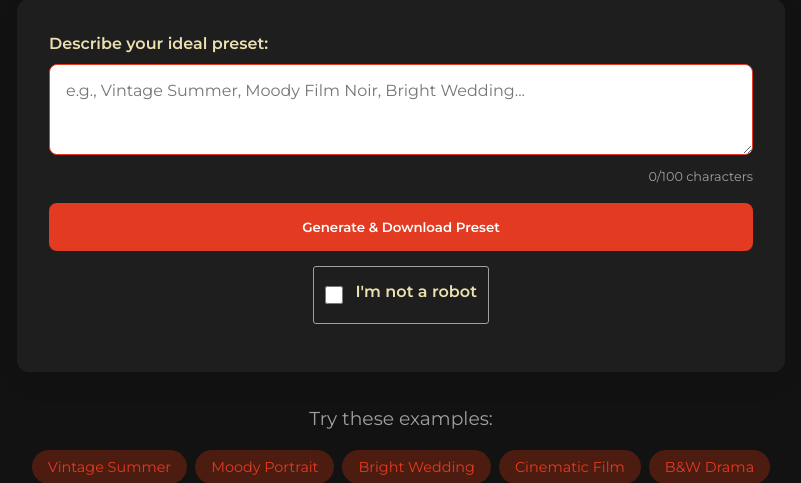
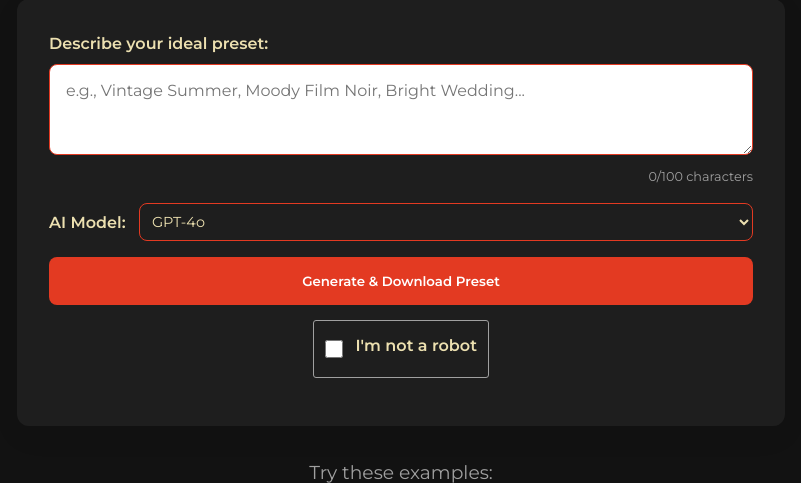
Before and after one commit to FUTC-Coding/preset-generator, a Flask app: page / in a window 1280 px wide. Shown: the part 237-720 px from the top of the page, without its empty margins (239-1040 px from the left). Run offline with Flask 3, Linux system fonts and the light colour scheme.

Commit message:
added model selection

```diff
--- a/app.py
+++ b/app.py
@@ -54,7 +54,13 @@ def get_challenge():
 @app.route('/generate-preset', methods=['POST'])
 def generate_preset():
     # Get theme from request
-    theme = request.form.get('theme')
+    theme = request.form.get("theme")
+    model = request.form.get("model", "gpt-4o")
+
+    # validate models
+    allowed_models = ["gpt-4o", "o4-mini", "gpt-4.1-nano"]
+    if model not in allowed_models:
+        model = "gpt-4o"
 
     # Validate Input
     if not theme:
@@ -85,27 +91,30 @@ def generate_preset():
     except Exception as e:
         return jsonify({"error": f"Failed to process Altcha payload: {str(e)}"}), 400
 
+
+    # Disabled Caching for now
+
     # Check if the preset has already been cached
-    if theme in cached.keys():
-        preset_name = cached[theme]
-        xmp_content = get_cached_preset(preset_name)
-
-        print("outputting cached preset: " + preset_name)
-        print(xmp_content)
-
-        # Add delay before returning cached results to make it less obvious for the user
-        time.sleep(3)
-
-        if xmp_content:
-            return jsonify({
-                "success": True,
-                "preset_name": preset_name,
-                "xmp_content": xmp_content
-            })
+    # if theme in cached.keys():
+    #     preset_name = cached[theme]
+    #     xmp_content = get_cached_preset(preset_name)
+    #
+    #     print("outputting cached preset: " + preset_name)
+    #     print(xmp_content)
+    #
+    #     # Add delay before returning cached results to make it less obvious for the user
+    #     time.sleep(3)
+    #
+    #     if xmp_content:
+    #         return jsonify({
+    #             "success": True,
+    #             "preset_name": preset_name,
+    #             "xmp_content": xmp_content
+    #         })
 
     try:
         # Generate preset
-        jsonData = preset_generator.generate_preset(theme)
+        jsonData = preset_generator.generate_preset(theme, model)
         print(jsonData)
         preset_name = jsonData["Name"]
 
--- a/main.py
+++ b/main.py
@@ -10,10 +10,10 @@ client = OpenAI()
 
 
 @ratelimiter.RateLimiter(max_calls_per_minute=20)
-def generate_preset(theme):
+def generate_preset(theme, model):
     print("generating preset for theme: ", theme)
     response = client.responses.create(
-        model="gpt-4o",
+        model=model,
         input=[
             {"role": "system",
              "content": "You are an award winning photographer, specializing in image editing and manipulation, especially in Adobe Lightroom."
--- a/static/css/style.css
+++ b/static/css/style.css
@@ -617,3 +617,35 @@ body.light-mode .light-mode-image {
     color: var(--error-color);
     font-weight: 600;
 }
+
+/* Model Selection Dropdown */
+.model-selection {
+    margin: 1rem 0;
+    display: flex;
+    align-items: center;
+    gap: 10px;
+}
+
+.model-selection label {
+    margin-bottom: 0;
+    min-width: 80px;
+}
+
+.model-selection select {
+    flex: 1;
+    padding: 0.5rem;
+    border: 1px solid var(--border-color);
+    border-radius: 8px;
+    background-color: var(--card-color);
+    color: var(--text-color);
+    font-family: inherit;
+    font-size: 0.9rem;
+    transition: var(--transition);
+    cursor: pointer;
+}
+
+.model-selection select:focus {
+    outline: none;
+    border-color: var(--primary-color);
+    box-shadow: 0 0 0 2px var(--chip-hover);
+}
--- a/templates/index.html
+++ b/templates/index.html
@@ -36,6 +36,16 @@
                         <label for="preset-theme">Describe your ideal preset:</label>
                         <textarea id="preset-theme" name="theme" placeholder="e.g., Vintage Summer, Moody Film Noir, Bright Wedding..." rows="3" required maxlength="100"></textarea>
                         <div class="char-counter"><span id="char-count">0</span>/100 characters</div>
+
+                         <div class="model-selection">
+                            <label for="model-select">AI Model:</label>
+                            <select id="model-select" name="model">
+                                <option value="gpt-4o">GPT-4o</option>
+                                <option value="o4-mini">o4-mini</option>
+                                <option value="gpt-4.1-nano">GPT-4.1-nano</option>
+                            </select>
+                        </div>
+
                         <button type="submit" id="generate-btn" class="primary-btn">Generate &  Download Preset</button>
                         <div class="altcha-container">
                             <altcha-widget id="altcha-widget" challengeurl="/challenge" hidefooter="true" hidelogo="true"></altcha-widget>
```
